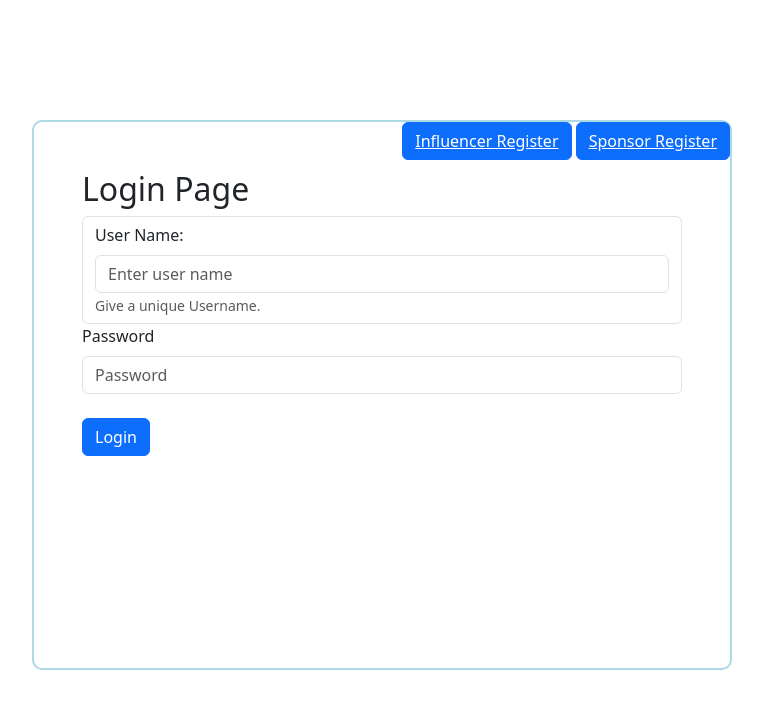
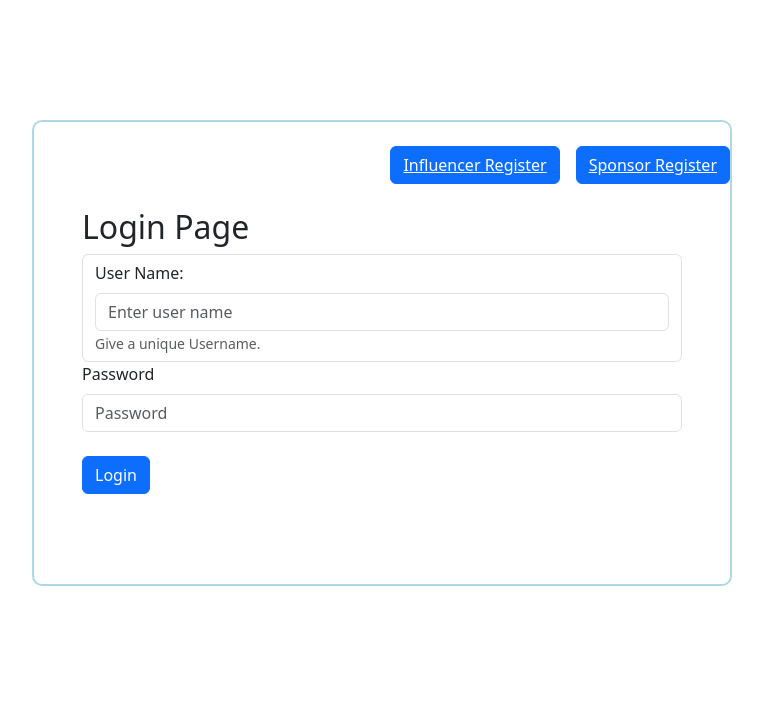
Before and after one commit to 23f2004395/influencer-sponsor-platf, a Python web app: template templates/index.html in a window 1280 px wide. Shown: the top 709 px of the page, without its empty margins (224-987 px from the left). Run offline with Jinja, Linux system fonts and the light colour scheme; the template is opened without the code that fills it, so the values that code supplies are empty.

Commit message:
minor changes

```diff
--- a/static/style.css
+++ b/static/style.css
@@ -7,7 +7,6 @@
 
 #panel {
     width: 700px;
-    height: 550px;
     margin: auto;
     border: 2px solid lightblue;
     border-radius: 10px;
--- a/templates/index.html
+++ b/templates/index.html
@@ -3,7 +3,7 @@
 <head>
     <meta charset="UTF-8">
     <meta name="viewport" content="width=device-width, initial-scale=1.0">
-    <link rel="stylesheet" href="style.css">
+    <link rel="stylesheet" href="/static/style.css">
     <link href="https://cdn.jsdelivr.net/npm/bootstrap@5.3.3/dist/css/bootstrap.min.css" rel="stylesheet" integrity="sha384-QWTKZyjpPEjISv5WaRU9OFeRpok6YctnYmDr5pNlyT2bRjXh0JMhjY6hW+ALEwIH" crossorigin="anonymous">
     <title>Login Influencer Sponsorship Platform</title>
 </head>
@@ -11,8 +11,8 @@
     <div id="container">
         <div id="panel">
           <br>
-          <div class="position-absolute top-0 end-0">
-            <button type="submit" class="btn btn-primary"><a href="influencer_reg.html" style="color: white;">Influencer Register</a></button>
+          <div class="d-grid gap-2 d-md-flex justify-content-md-end">
+            <button type="submit" class="btn btn-primary me-md-2"><a href="influencer_reg.html" style="color: white;">Influencer Register</a></button>
             <button type="submit" class="btn btn-primary"><a href="sponsor_reg.html" style="color: white;">Sponsor Register</a></button>
           </div>
             <div id="input-form">
```
Also changed, not shown: templates/influencer_reg.html (+4 -3 lines), templates/sponsor_reg.html (+4 -3 lines).
